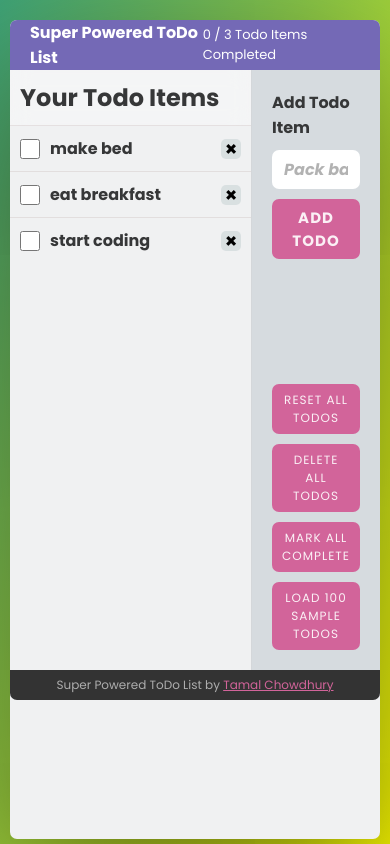
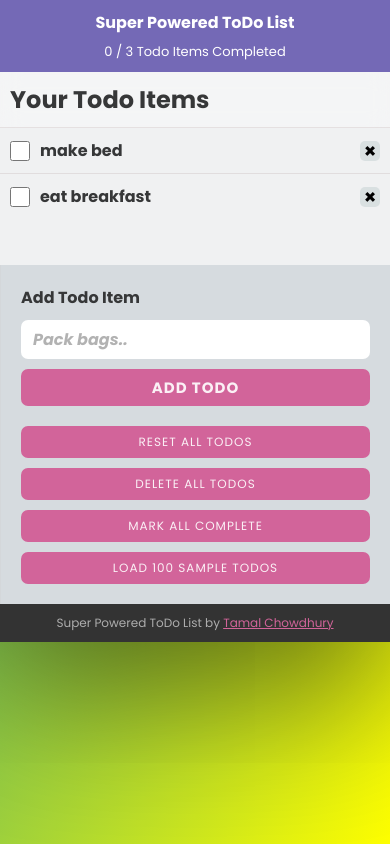
Before and after one commit to tamalchowdhury/7-react-todo-list, a React (Vite) app: page / in a window 390 px wide. Built offline with nearby package versions, Linux system fonts and the light colour scheme.

Commit message:
adds more css

```diff
--- a/package.json
+++ b/package.json
@@ -4,7 +4,7 @@
   "version": "0.0.0",
   "type": "module",
   "scripts": {
-    "dev": "vite",
+    "dev": "vite --host",
     "build": "tsc && vite build",
     "lint": "eslint . --ext ts,tsx --report-unused-disable-directives --max-warnings 0",
     "preview": "vite preview"
--- a/src/index.css
+++ b/src/index.css
@@ -228,6 +228,7 @@ body {
   border-bottom-left-radius: 7px;
   font-size: 12px;
   background: #333;
+  padding: 10px;
 }
 
 /* MEDIA QUERIES */
@@ -240,3 +241,52 @@ body {
     margin-bottom: 20px;
   }
 }
+
+@media (max-width: 700px) {
+  .app {
+    grid-template-columns: 1fr;
+    grid-template-rows: initial;
+    height: auto;
+    margin: 0;
+    width: 100vw;
+  }
+
+  .header {
+    grid-column: initial;
+    grid-row: initial;
+    flex-direction: column;
+    padding: 10px;
+    row-gap: 7px;
+  }
+
+  .main {
+    grid-column: initial;
+    grid-row: initial;
+  }
+
+  .todos {
+    max-height: auto;
+  }
+
+  .empty__div {
+    min-height: 200px;
+  }
+
+  .sidebar {
+    grid-column: initial;
+    grid-row: initial;
+    height: auto;
+    row-gap: 20px;
+  }
+
+  .footer {
+    grid-column: initial;
+    grid-row: initial;
+  }
+
+  .app,
+  .header,
+  .footer {
+    border-radius: 0;
+  }
+}
```
